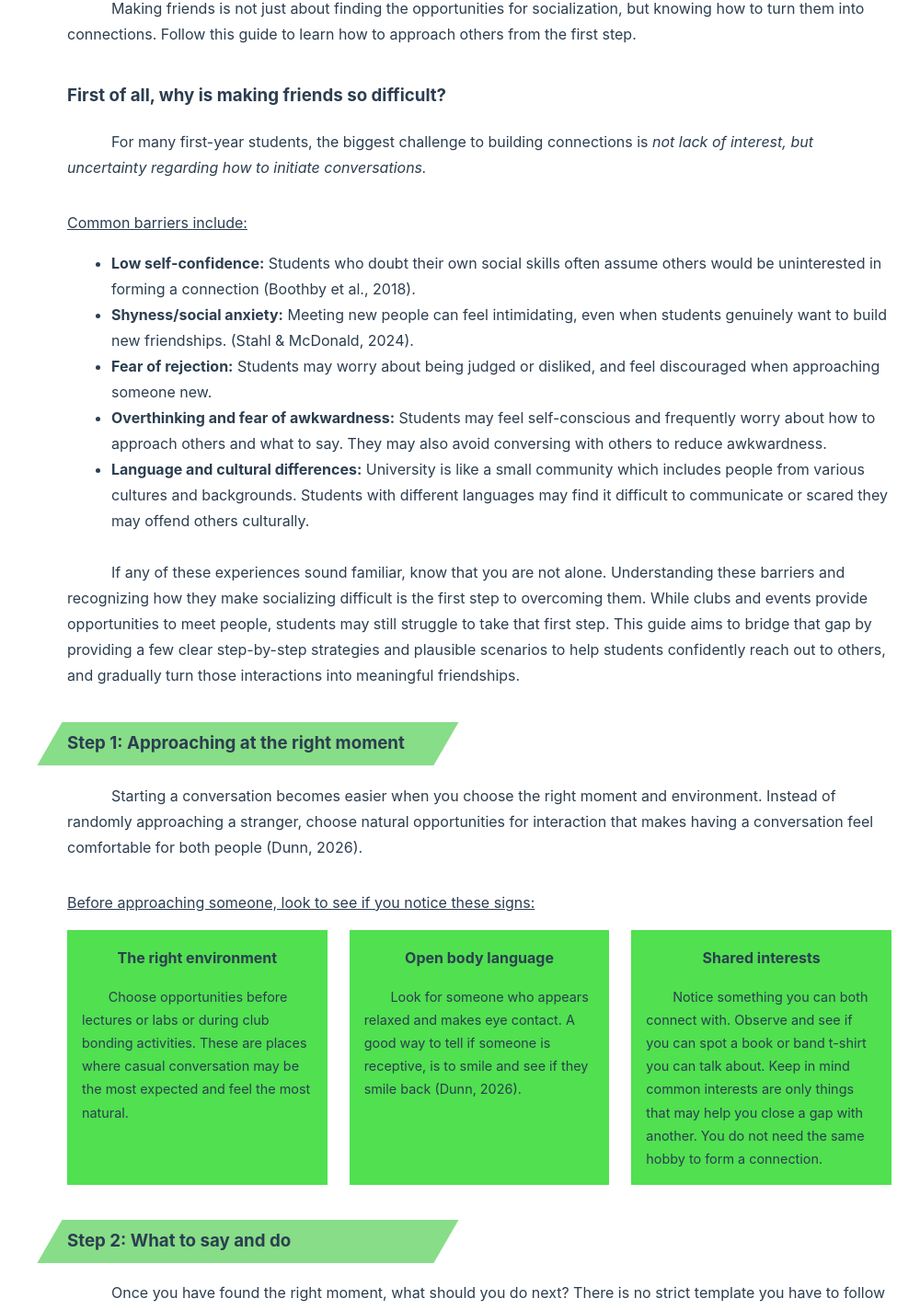
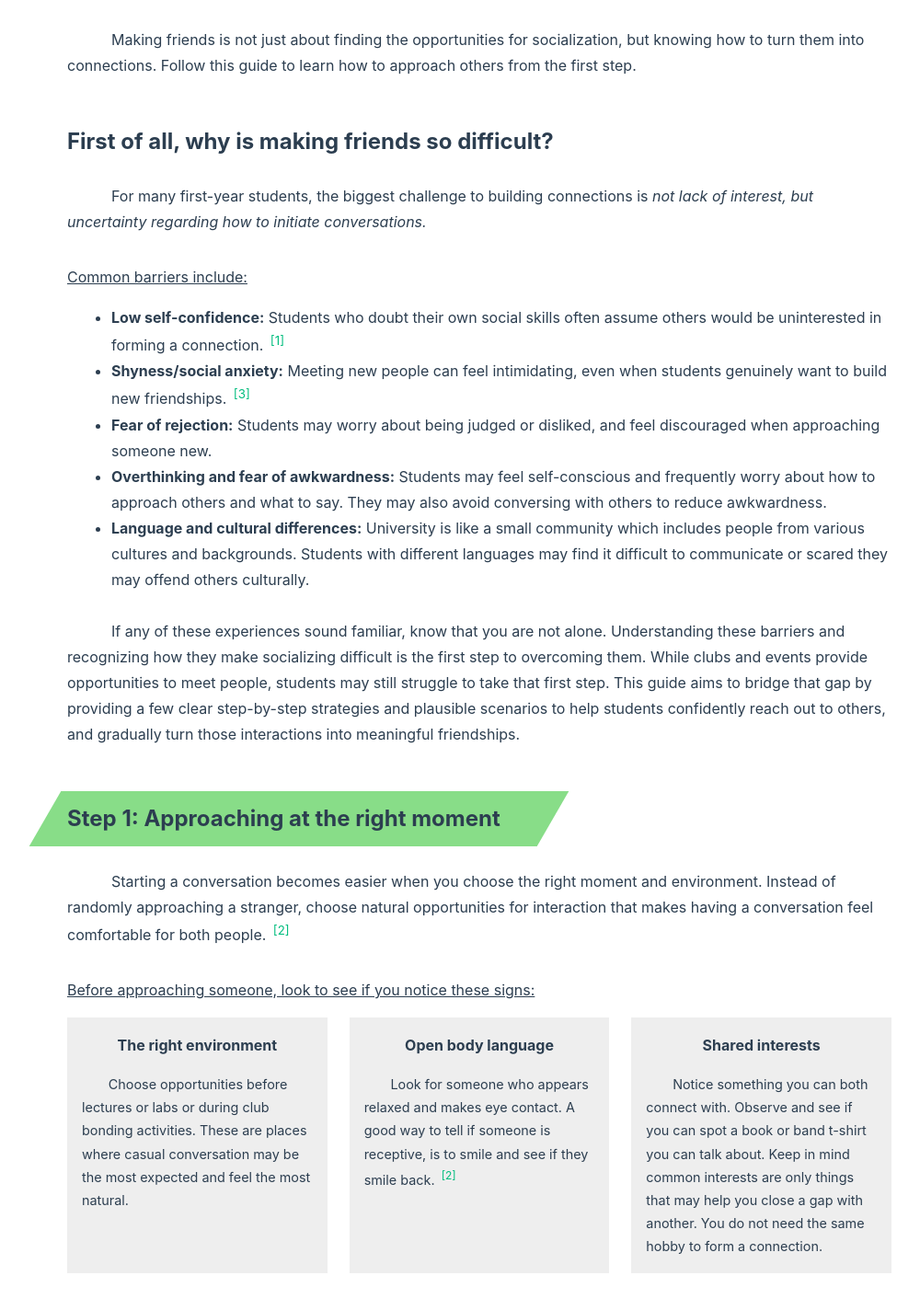
Before and after one commit to zyxkad/wtr-101-a3, a Vue app: page / in a window 1280 px wide. Shown: the part 477-1901 px from the top of the page at 92% size, without its empty margins (119-1119 px from the left). Built offline with nearby package versions, Linux system fonts and the light colour scheme.

Commit message:
tune reference style

```diff
--- a/index.html
+++ b/index.html
@@ -4,7 +4,7 @@
     <meta charset="UTF-8">
     <link rel="icon" href="/favicon.ico">
     <meta name="viewport" content="width=device-width, initial-scale=1.0">
-    <title>Vite App</title>
+    <title>How to Build Friendship</title>
   </head>
   <body>
     <div id="app"></div>
--- /dev/null
+++ b/src/components/ReferenceList.vue
@@ -0,0 +1,39 @@
+<script setup lang="ts">
+import { useRoute } from 'vue-router'
+
+export interface Reference {
+	desc: string
+	link?: string
+}
+
+defineProps<{
+	references: Reference[]
+}>();
+
+const route = useRoute()
+</script>
+
+<template>
+  <ol class="reference-list">
+    <li
+    	v-for="({desc, link}, i) in references"
+    	:id="`references-${i + 1}`"
+    	:class="route.hash === `#references-${i + 1}` ? ['selected'] : []"
+    >
+      {{desc}}
+      <a v-if="link" :href="link">{{link}}</a>
+    </li>
+  </ol>
+</template>
+
+<style scoped>
+.reference-list li {
+  padding-left: 2em;
+  text-indent: -2em;
+}
+
+.reference-list li.selected {
+	text-decoration: underline;
+}
+
+</style>
--- /dev/null
+++ b/src/components/ReferenceMark.vue
@@ -0,0 +1,16 @@
+<script setup lang="ts">
+import { RouterLink } from 'vue-router'
+
+defineProps<{
+	i: number
+}>();
+</script>
+
+<template>
+	<sup>
+		<RouterLink :to="`#references-${i}`">[{{i}}]</RouterLink>
+	</sup>
+</template>
+
+<style scoped>
+</style>
--- a/src/router/index.ts
+++ b/src/router/index.ts
@@ -16,6 +16,18 @@ const router = createRouter({
       component: AboutView,
     },
   ],
+  scrollBehavior(to, from, savedPos) {
+    if (savedPos) {
+      return savedPos
+    }
+    if (to.hash) {
+      return {
+        el: to.hash,
+        behavior: 'smooth',
+      }
+    }
+    return { top: 0 }
+  },
 })
 
 export default router
--- a/src/views/HomeView.vue
+++ b/src/views/HomeView.vue
@@ -1,4 +1,24 @@
 <script setup lang="ts">
+import ReferenceList from '@/components/ReferenceList.vue';
+import ReferenceMark from '@/components/ReferenceMark.vue';
+
+import type { Reference } from '@/components/ReferenceList.vue';
+
+const references: Reference[] = [
+  {
+    desc: 'Boothby, E. J., Cooney, G., Sandstrom, G. M., & Clark , M. S. (2018, May 15). Psychological science. SAGE Journals.',
+    link: 'http://www.psychologicalscience.org/ps',
+  },
+  {
+    desc: 'Dunn, J. (2026, February 27). The big benefits of small talk. The New York Times.',
+    link: 'https://www.nytimes.com/2026/02/27/well/benefits-small-talk.html',
+  },
+  {
+    desc: 'Stahl, G., & McDonald, S. (2024). ‘I’d rather not bring any attention to myself’: Shyness and belonging(s) during the first-year university experience. Research in Post-Compulsory Education, 29(1), 45–63.',
+    link: 'https://doi.org/10.1080/13596748.2023.2285629',
+  },
+]
+
 </script>
 
 <template>
@@ -11,9 +31,9 @@
         A Guide for First-year Students
       </h2>
     </center>
-    <h3 class="subtitle nowrap big-first-letter">
+    <h2 class="subtitle nowrap big-first-letter">
       Congratulations on starting university!
-    </h3>
+    </h2>
     <p>
       Starting university is an exciting experience and offers numerous opportunities to socialize, but being in a new environment can easily feel isolating and overwhelming. While universities provide numerous opportunities to socialize, knowing where to meet people is drastically different from knowing how to approach them. Do you find it hard to start a conversation because of language barriers, cultural differences, or overthinking?
     </p>
@@ -22,9 +42,9 @@
       Making friends is not just about finding the opportunities for socialization, but knowing how to turn them into connections. Follow this guide to learn how to approach others from the first step.
     </p>
 
-    <h3 class="subtitle nowrap">
+    <h2 class="subtitle nowrap">
       First of all, why is making friends so difficult?
-    </h3>
+    </h2>
     <p>
       For many first-year students, the biggest challenge to building connections is <i>not lack of interest, but uncertainty regarding how to initiate conversations.</i>
     </p>
@@ -34,11 +54,13 @@
     <ul>
       <li>
         <b>Low self-confidence:</b>
-        Students who doubt their own social skills often assume others would be uninterested in forming a connection (Boothby et al., 2018).
+        Students who doubt their own social skills often assume others would be uninterested in forming a connection.
+        <ReferenceMark :i="1"/>
       </li>
       <li>
         <b>Shyness/social anxiety:</b>
-        Meeting new people can feel intimidating, even when students genuinely want to build new friendships. (Stahl & McDonald, 2024).
+        Meeting new people can feel intimidating, even when students genuinely want to build new friendships.
+        <ReferenceMark :i="3"/>
       </li>
       <li>
         <b>Fear of rejection:</b>
@@ -58,11 +80,12 @@
       If any of these experiences sound familiar, know that you are not alone. Understanding these barriers and recognizing how they make socializing difficult is the first step to overcoming them. While clubs and events provide opportunities to meet people, students may still struggle to take that first step. This guide aims to bridge that gap by providing a few clear step-by-step strategies and plausible scenarios to help students confidently reach out to others, and gradually turn those interactions into meaningful friendships.
     </p>
 
-    <h3 class="subtitle nowrap step-header">
+    <h2 class="subtitle nowrap step-header">
       Step 1: Approaching at the right moment
-    </h3>
+    </h2>
     <p>
-      Starting a conversation becomes easier when you choose the right moment and environment. Instead of randomly approaching a stranger, choose natural opportunities for interaction that makes having a conversation feel comfortable for both people (Dunn, 2026).
+      Starting a conversation becomes easier when you choose the right moment and environment. Instead of randomly approaching a stranger, choose natural opportunities for interaction that makes having a conversation feel comfortable for both people.
+      <ReferenceMark :i="2"/>
     </p>
     <div class="subtitle">
       <u>Before approaching someone, look to see if you notice these signs:</u>
@@ -77,7 +100,8 @@
       <div class="card">
         <div class="card-title">Open body language</div>
         <p>
-          Look for someone who appears relaxed and makes eye contact. A good way to tell if someone is receptive, is to smile and see if they smile back (Dunn, 2026).
+          Look for someone who appears relaxed and makes eye contact. A good way to tell if someone is receptive, is to smile and see if they smile back.
+          <ReferenceMark :i="2"/>
         </p>
       </div>
       <div class="card">
@@ -88,9 +112,9 @@
       </div>
     </div>
 
-    <h3 class="subtitle nowrap step-header">
+    <h2 class="subtitle nowrap step-header">
       Step 2: What to say and do
-    </h3>
+    </h2>
     <p>
       Once you have found the right moment, what should you do next? There is no strict template you have to follow to talk to others, and you cannot predict how others will respond. Having a few simple conversation starters prepared can help you approach others with more confidence.
     </p>
@@ -135,9 +159,9 @@
       </li>
     </ul>
 
-    <h3 class="subtitle nowrap step-header">
+    <h2 class="subtitle nowrap step-header">
       Step 3: Turn conversations into connections
-    </h3>
+    </h2>
     <p>
       It is rare for two people to build a strong friendship by having only one conversation. Rather than setting a goal to immediately make a friend, focus on enjoying the talk itself, and find opportunities to speak in the future.
     </p>
@@ -172,12 +196,16 @@
       You may not like everyone, and some people may not feel comfortable with you. Do not lock yourself in for one failure. If one does not work, you still have many other options left just around you.
     </p>
 
-    <h3 class="subtitle nowrap">
+    <h2 class="subtitle nowrap">
       Every friendship must start somewhere
-    </h3>
+    </h2>
     <p>
       Making friends at university is not always as simple as showing up to opportunities for socialization. Although these opportunities expose students to new people, the real challenge is knowing how and when to approach others and how to transform those connections. By understanding communication barriers, and becoming familiarized with starting genuine conversations, new students can gradually become more comfortable connecting with others.
     </p>
+    <div class="references">
+      <h2>References</h2>
+      <ReferenceList :references="references"/>
+    </div>
   </main>
 </template>
 
@@ -233,7 +261,7 @@ ul {
 .card {
   width: calc(100% / 3 - 1rem);
   padding: 1em;
-  background: #50e050;
+  background: #eee;
   transition: transform 0.2s;
 }
 
@@ -253,6 +281,10 @@ ul {
   text-indent: 2em;
 }
 
+.references {
+  margin-top: 2em;
+}
+
 @media (max-width: 800px) {
   .card-box {
     display: grid;
```
